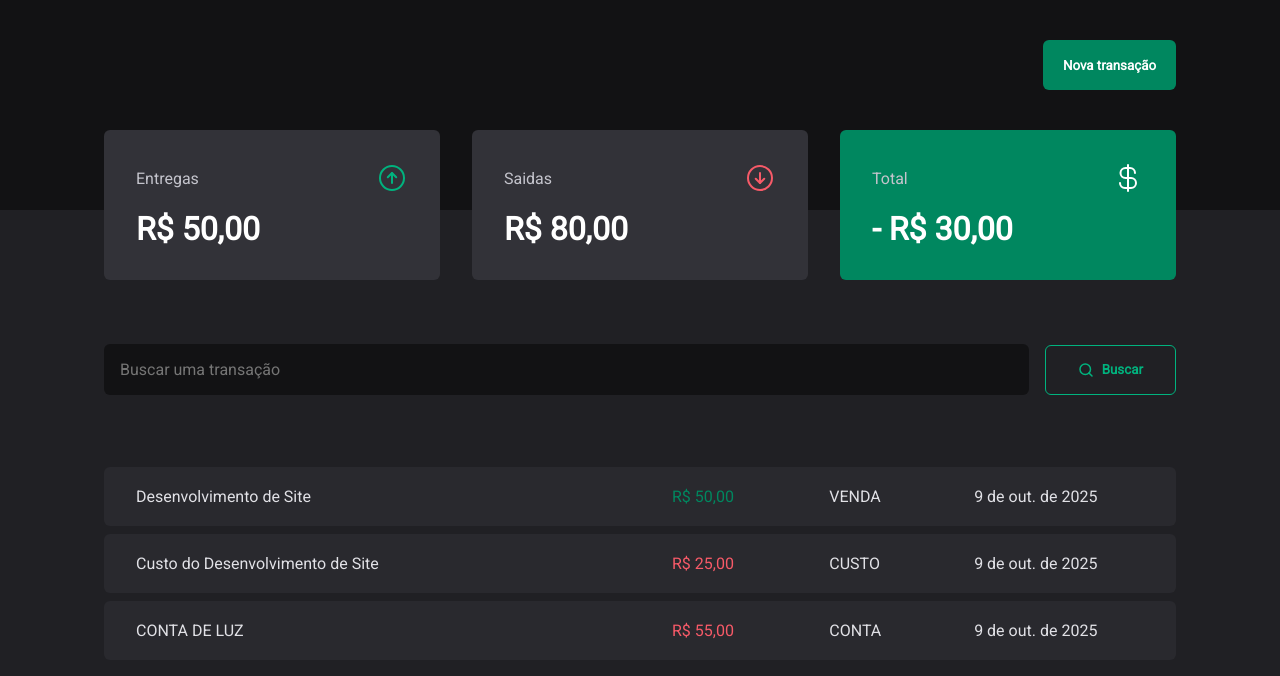
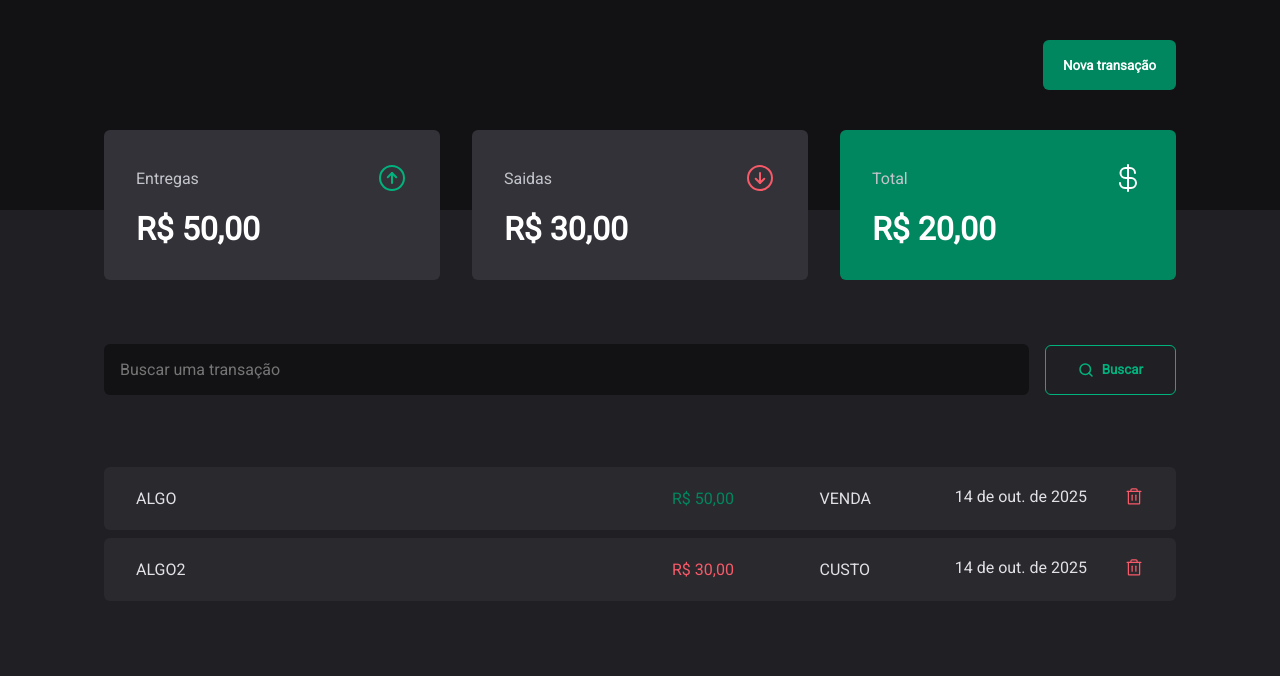
Before and after one commit to gustavocanepa10/dt-money, a React (Vite) app: page / in a window 1280 px wide. Shown: the top 676 px of the page. Built offline with nearby package versions, Linux system fonts and the light colour scheme; data requests are answered from the project's data file.

Commit message:
feat : deleteTransaction

```diff
--- a/server.json
+++ b/server.json
@@ -1,27 +1,19 @@
 {
   "transactions": [
     {
-      "id": "927968d6-f0f5-42c6-ad9a-b430a33a347f",
-      "category": "Venda",
+      "id": "46914dff-637f-4666-acf4-9073b83d13e5",
+      "category": "VENDA",
       "price": 50,
-      "description": "Desenvolvimento de Site",
-      "created_At": "9 de out. de 2025",
+      "description": "ALGO",
+      "created_At": "14 de out. de 2025",
       "type": "income"
     },
     {
-      "id": "b4897554-32b0-40c1-87bb-82b9d1fac54e",
+      "id": "05618f22-b86a-4a2c-8183-9c8fd8eb4e9d",
       "category": "CUSTO",
-      "price": 25,
-      "description": "Custo do Desenvolvimento de Site",
-      "created_At": "9 de out. de 2025",
-      "type": "outcome"
-    },
-    {
-      "id": "38f3247d-5130-42ad-9e93-86b2ceae043b",
-      "category": "CONTA",
-      "price": 55,
-      "description": "CONTA DE LUZ",
-      "created_At": "9 de out. de 2025",
+      "price": 30,
+      "description": "ALGO2",
+      "created_At": "14 de out. de 2025",
       "type": "outcome"
     }
   ]
--- a/src/components/NewTransactionModal/index.tsx
+++ b/src/components/NewTransactionModal/index.tsx
@@ -5,14 +5,13 @@ import { ArrowCircleUp, X } from "phosphor-react";
 import { ArrowCircleDown } from "phosphor-react";
 import { useContext, useState } from "react";
 import { TransactionContext } from "../../context/TransactionContext.";
-import { v4 as uuidv4 } from "uuid";
-
+import {v4 as uui4} from "uuid"
 
 
 interface Transaction {
-  id: string;
+  id : string
   description: string;
-  type: string
+  type: string;
   category: string;
   price: number;
   created_At: string;
@@ -26,22 +25,20 @@ export function NewTransactionModal() {
   const [category, setCategory] = useState("");
   const [type, setType] = useState("");
 
-
   function handleSubmit() {
     const newItem: Transaction = {
+      id : uui4(),
       category,
       price,
       description,
       created_At: new Date().toLocaleDateString("pt-BR", {
-        dateStyle : "medium"
+        dateStyle: "medium",
       }),
-      id: uuidv4(),
+
       type,
     };
 
-
-    newTransaction(newItem)
-
+    newTransaction(newItem);
   }
 
 
@@ -72,10 +69,20 @@ export function NewTransactionModal() {
             placeholder="Preço"
             required
           />
-          <input value={category} onChange={(e) => setCategory(e.target.value)} type="text" placeholder="Categoria" required />
+          <input
+            value={category}
+            onChange={(e) => setCategory(e.target.value)}
+            type="text"
+            placeholder="Categoria"
+            required
+          />
 
-          <RadioGroup.RadioGroup value={type} onValueChange={setType} className={styles.transactionType}>
-            <RadioGroup.Item className={styles.buttonGreen}  value="income">
+          <RadioGroup.RadioGroup
+            value={type}
+            onValueChange={setType}
+            className={styles.transactionType}
+          >
+            <RadioGroup.Item className={styles.buttonGreen} value="income">
               <ArrowCircleUp size={20} color="#00B37E" />
               Entrada
             </RadioGroup.Item>
@@ -85,7 +92,7 @@ export function NewTransactionModal() {
             </RadioGroup.Item>
           </RadioGroup.RadioGroup>
 
-          <button  type="submit">Cadastrar</button>
+          <button type="submit">Cadastrar</button>
         </form>
       </Dialog.Content>
     </Dialog.Portal>
--- a/src/context/TransactionContext..tsx
+++ b/src/context/TransactionContext..tsx
@@ -6,7 +6,7 @@ interface TransactionContextProviderProps {
 }
 
 interface Transaction {
-  id: string;
+  id : string
   description: string;
   type: string
   category: string;
@@ -20,6 +20,7 @@ interface TransactionContextProps {
   filterSearchList: Transaction[];
   newTransaction: (newItem: Transaction) => Promise<void>;
   transactions : Transaction[]
+  deleteTransaction : (id : string) => Promise<void>
 }
 
 export const TransactionContext = createContext({} as TransactionContextProps);
@@ -32,16 +33,20 @@ export function TransactionContextProvider({children,}: TransactionContextProvid
     transactions.description.includes(searchState.toUpperCase())
   );
 
-  useEffect(() => {
-    async function getTransactions() {
+
+
+  async function getTransactions() {
       const response = await axios.get("http://localhost:3000/transactions");
       console.log(response.data);
 
       setTransactions(response.data);
-    }
 
-    getTransactions();
-  }, []);
+  }
+
+
+  useEffect(() => {
+    getTransactions()
+  })
 
   async function newTransaction(newItem: Transaction) {
     const response = await axios.post(
@@ -52,12 +57,25 @@ export function TransactionContextProvider({children,}: TransactionContextProvid
     const createditem = response.data;
 
     setTransactions((state) => [...state, createditem]);
-    console.log(transactions)
+
+  }
+
+  async function deleteTransaction(id : string) {
+
+    await axios.delete(`http://localhost:3000/transactions/${id}`, {
+
+    })
+
+    const transactionsDelete = transactions.filter((transactions) => transactions.id !== id)
+    setTransactions(transactionsDelete)
+
+
+
   }
 
   return (
     <TransactionContext.Provider
-      value={{ searchState, setSearchState, filterSearchList, newTransaction, transactions }}
+      value={{ searchState, setSearchState, filterSearchList, newTransaction, transactions, deleteTransaction }}
     >
       {children}
     </TransactionContext.Provider>
--- a/src/pages/Transactions/index.tsx
+++ b/src/pages/Transactions/index.tsx
@@ -6,9 +6,10 @@ import { SearchForm } from "../../components/SearchForm";
 import { useContext } from "react";
 
 import { TransactionContext } from "../../context/TransactionContext.";
+import { Trash } from "phosphor-react";
 
 export function Transactions() {
-  const { searchState, setSearchState, filterSearchList } =
+  const { searchState, setSearchState, filterSearchList, deleteTransaction } =
     useContext(TransactionContext);
 
   return (
@@ -37,12 +38,16 @@ export function Transactions() {
                 </td>
                 <td>{transaction.category.toUpperCase()}</td>
                 <td>{transaction.created_At}
+                 <button onClick={() => deleteTransaction(transaction.id)}>
+                 <Trash color="#F75A68" size={20}/>
+                </button>
                 </td>
 
 
 
               </tr>
             ))}
+
           </tbody>
         </table>
       </div>
--- a/src/pages/Transactions/styles.module.css
+++ b/src/pages/Transactions/styles.module.css
@@ -33,6 +33,33 @@
          &:last-child {
             border-top-right-radius: 6px;
             border-bottom-right-radius: 6px;
+            display: flex;
+            justify-content: space-between;
+
+            button {
+                background: transparent;
+                border: 0;
+                cursor: pointer;
+
+
+
+                &:hover {
+                    transform: scale(1.3);
+
+                }
+
+
+
+            }
+
+
+
+
+
+
+
+
+
 
         }
     }
```
